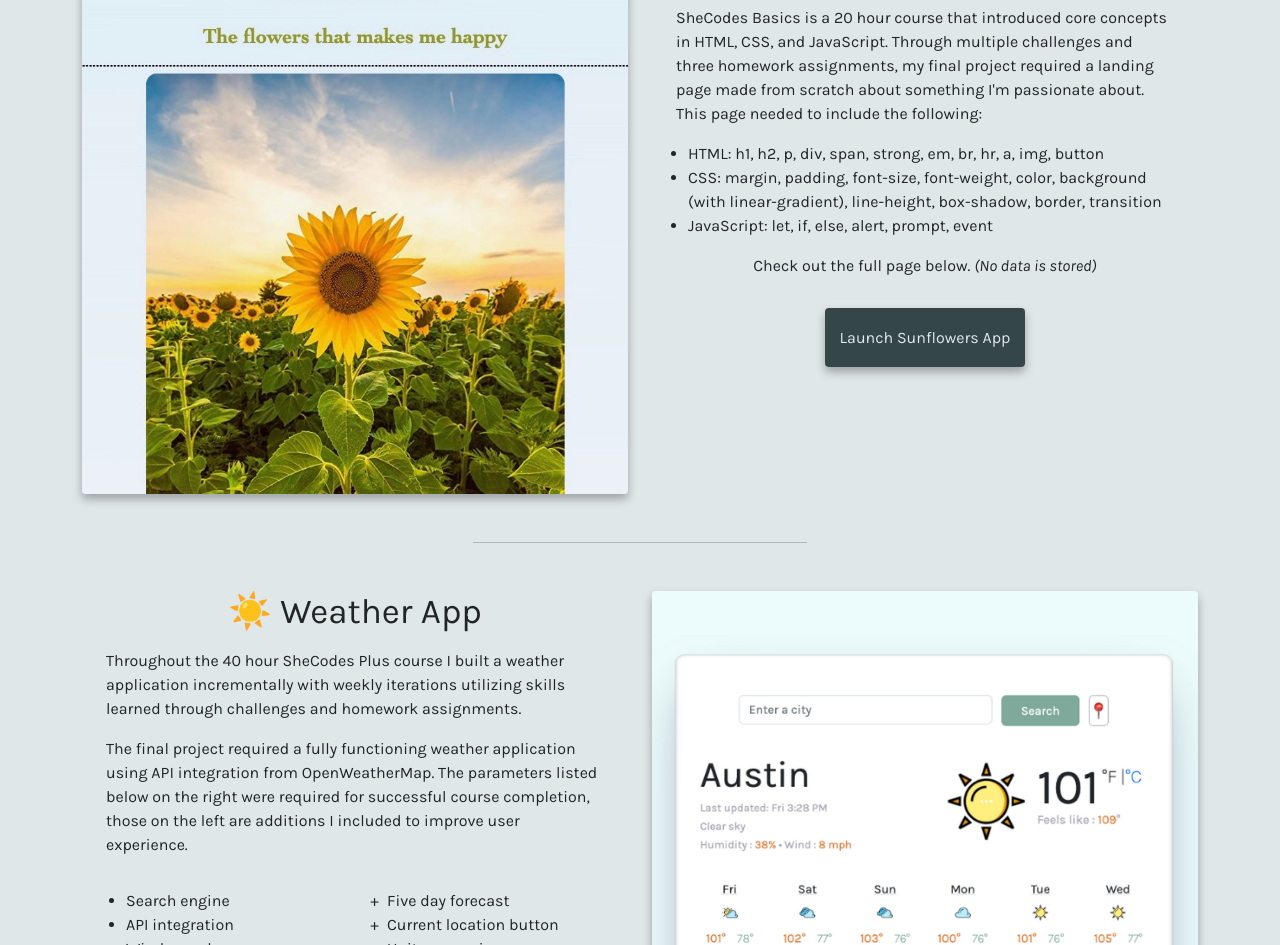
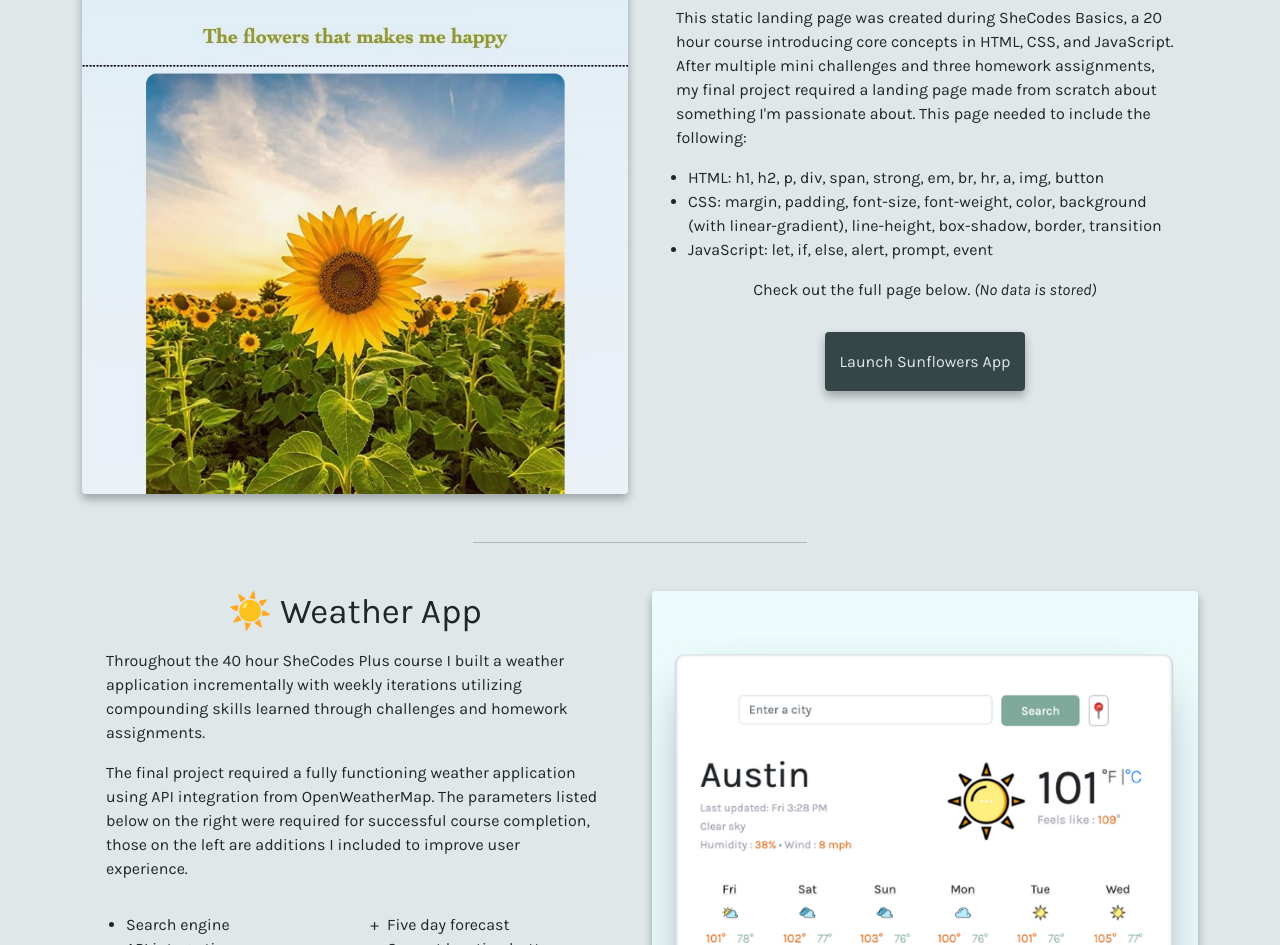
Before and after one commit to mcurrie17/ResponsiveWeek3, a website: page mywork.html in a window 1280 px wide. Shown: the part 334-1279 px from the top of the page. Drawn offline with nearby package versions, Linux system fonts and the light colour scheme.

Commit message:
Update copy

```diff
--- a/mywork.html
+++ b/mywork.html
@@ -81,11 +81,12 @@
           <div class="container">
             <div class="row">
               <p class="myWork">
-                SheCodes Basics is a 20 hour course that introduced core
-                concepts in HTML, CSS, and JavaScript. Through multiple
-                challenges and three homework assignments, my final project
-                required a landing page made from scratch about something I'm
-                passionate about. This page needed to include the following:
+                This static landing page was created during SheCodes Basics, a
+                20 hour course introducing core concepts in HTML, CSS, and
+                JavaScript. After multiple mini challenges and three homework
+                assignments, my final project required a landing page made from
+                scratch about something I'm passionate about. This page needed
+                to include the following:
               </p>
             </div>
             <div class="row mx-0">
@@ -121,7 +122,8 @@
               <p class="myWork">
                 Throughout the 40 hour SheCodes Plus course I built a weather
                 application incrementally with weekly iterations utilizing
-                skills learned through challenges and homework assignments.
+                compounding skills learned through challenges and homework
+                assignments.
               </p>
             </div>
             <div class="row">
```
